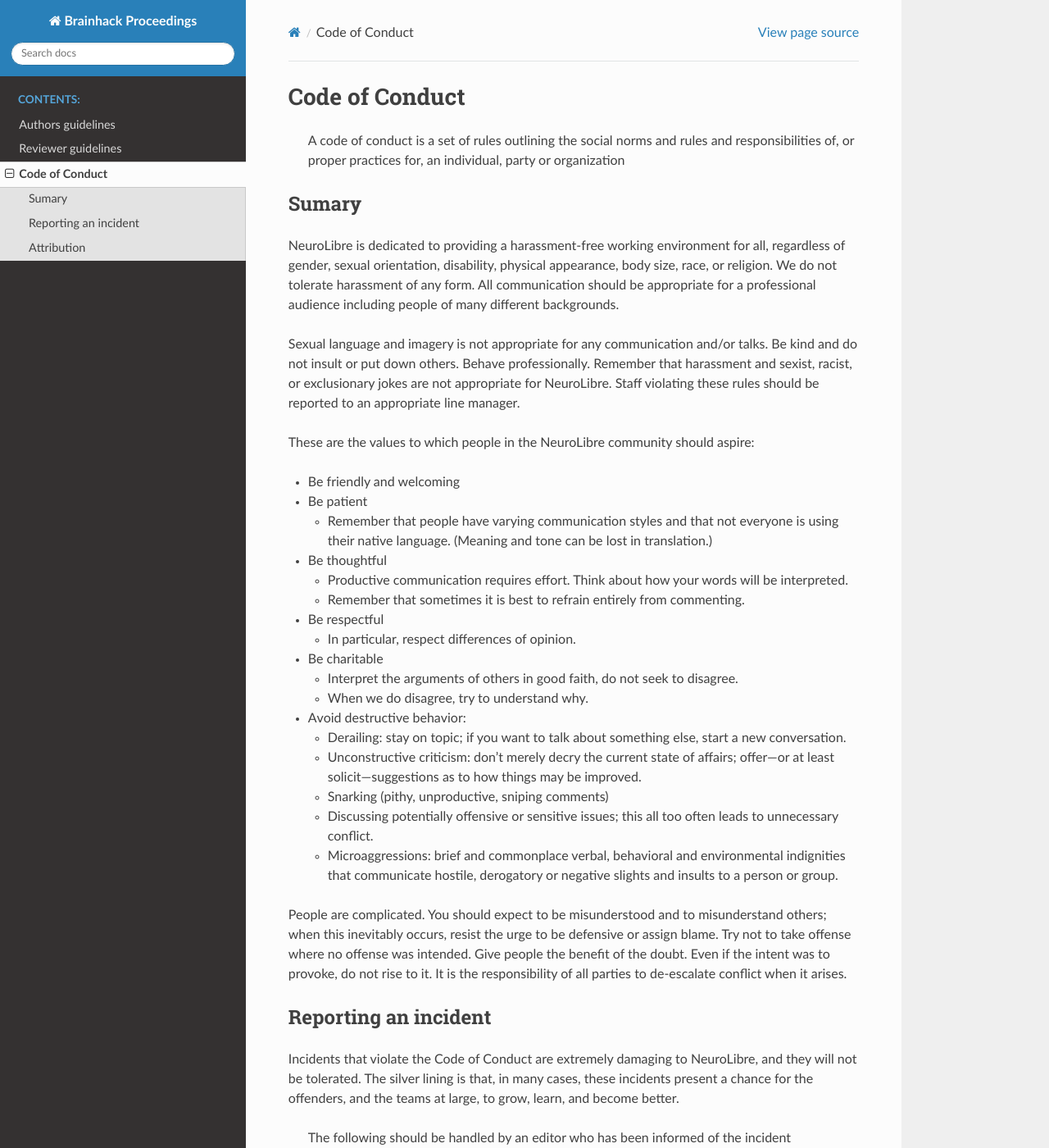
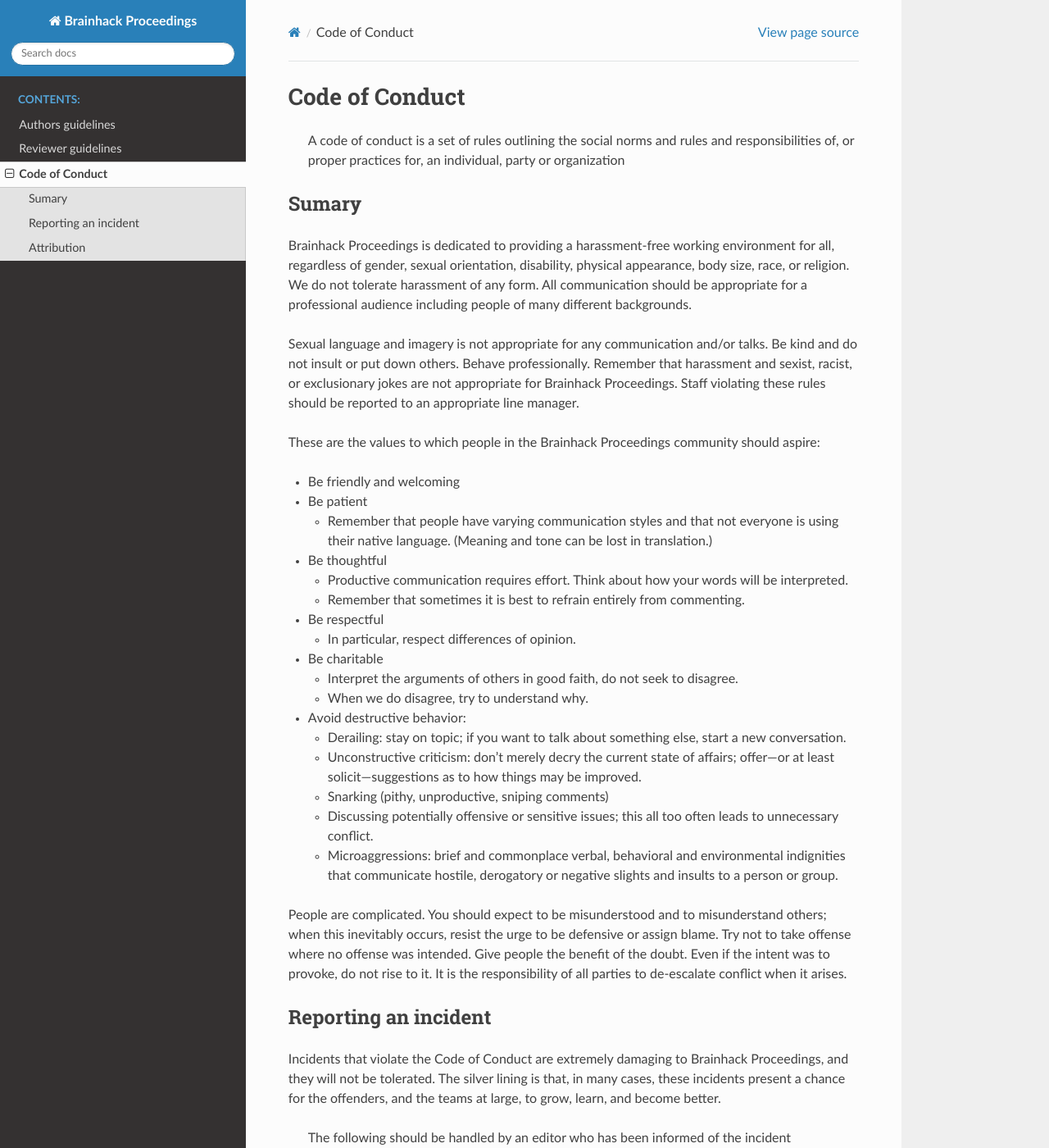
Before and after one commit to brainhack-proceedings/docs, a Sphinx documentation site: the page built from source/COC.md, in a window 1280 px wide and 1400 px high. Shown: the whole window at 82% size. Built offline with Sphinx 7.4.7 and the Read the Docs theme 2.0.0, drawn with Linux system fonts in a browser that asks for light colours.

Commit message:
Initial adaptation for Brainhack Proceedings!
Neurolibre --> Brainhack Proceedings

```diff
--- a/source/COC.md
+++ b/source/COC.md
@@ -4,11 +4,11 @@
 
 ## Sumary
 
-NeuroLibre is dedicated to providing a harassment-free working environment for all, regardless of gender, sexual orientation, disability, physical appearance, body size, race, or religion. We do not tolerate harassment of any form. All communication should be appropriate for a professional audience including people of many different backgrounds.
+Brainhack Proceedings is dedicated to providing a harassment-free working environment for all, regardless of gender, sexual orientation, disability, physical appearance, body size, race, or religion. We do not tolerate harassment of any form. All communication should be appropriate for a professional audience including people of many different backgrounds.
 
-Sexual language and imagery is not appropriate for any communication and/or talks. Be kind and do not insult or put down others. Behave professionally. Remember that harassment and sexist, racist, or exclusionary jokes are not appropriate for NeuroLibre. Staff violating these rules should be reported to an appropriate line manager.
+Sexual language and imagery is not appropriate for any communication and/or talks. Be kind and do not insult or put down others. Behave professionally. Remember that harassment and sexist, racist, or exclusionary jokes are not appropriate for Brainhack Proceedings. Staff violating these rules should be reported to an appropriate line manager.
 
-These are the values to which people in the NeuroLibre community should aspire:
+These are the values to which people in the Brainhack Proceedings community should aspire:
 
 - Be friendly and welcoming
 - Be patient
@@ -32,7 +32,7 @@
 
 ## Reporting an incident
 
-Incidents that violate the Code of Conduct are extremely damaging to NeuroLibre, and they will not be tolerated. The silver lining is that, in many cases, these incidents present a chance for the offenders, and the teams at large, to grow, learn, and become better.
+Incidents that violate the Code of Conduct are extremely damaging to Brainhack Proceedings, and they will not be tolerated. The silver lining is that, in many cases, these incidents present a chance for the offenders, and the teams at large, to grow, learn, and become better.
 
 > The following should be handled by an editor who has been informed of the incident
 
```
